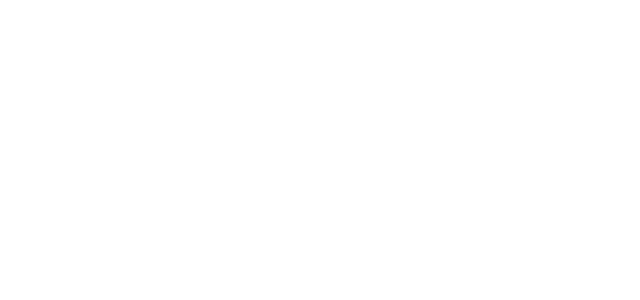
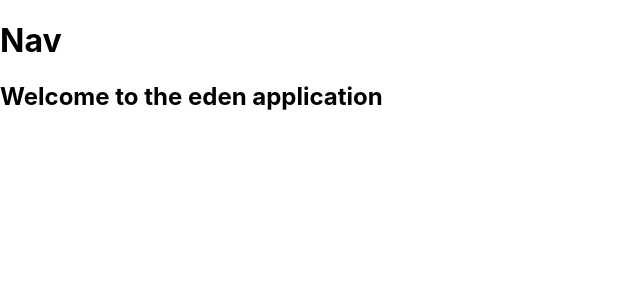
Before and after one commit to Dwaylan/eden-client, a React (Create React App) app: page / in a window 1280 px wide. Shown: the top 300 px of the page, without its empty margins (0-640 px from the left). Built offline with nearby package versions, Linux system fonts and the light colour scheme.

Commit message:
added the nav and landing page

```diff
--- a/src/App.js
+++ b/src/App.js
@@ -1,4 +1,5 @@
 import React from "react";
+import Nav from "./Components/Nav";
 import Router from "./Router/Router";
 import { BrowserRouter } from "react-router-dom";
 import "./App.css";
@@ -6,6 +7,7 @@
 function App() {
   return (
     <BrowserRouter>
+      <Nav />
       <Router />
     </BrowserRouter>
   );
--- /dev/null
+++ b/src/Components/Landingpage/Landingpage.js
@@ -0,0 +1,9 @@
+import React from "react";
+
+export default function Landingpage() {
+  return (
+    <div>
+      <h2>Welcome to the eden application</h2>
+    </div>
+  );
+}
--- /dev/null
+++ b/src/Components/Landingpage/index.js
@@ -0,0 +1,2 @@
+import Landingpage from "./Landingpage";
+export default Landingpage;
--- /dev/null
+++ b/src/Components/Nav/Nav.js
@@ -0,0 +1,9 @@
+import React from "react";
+
+export default function Nav() {
+  return (
+    <div>
+      <h1>Nav</h1>
+    </div>
+  );
+}
--- /dev/null
+++ b/src/Components/Nav/index.js
@@ -0,0 +1,2 @@
+import Nav from "./Nav";
+export default Nav;
--- a/src/Router/Router.js
+++ b/src/Router/Router.js
@@ -1,25 +1,30 @@
 import React from "react";
 import { Switch, Route, Redirect } from "react-router";
+import Landingpage from "../Components/Landingpage/Landingpage";
 
-const checkAuth = () => {
-  const cookies = cookie.parse(document.cookie);
-  return cookies["loggedIn"] ? true : false;
-};
+// const checkAuth = () => {
+//   const cookies = cookie.parse(document.cookie);
+//   return cookies["loggedIn"] ? true : false;
+// };
 
-// Write ProtectedRoute function here
-const ProtectedRoute = ({ component: Component, ...rest }) => {
+// // Write ProtectedRoute function here
+// const ProtectedRoute = ({ component: Component, ...rest }) => {
+//   return (
+//     <Route
+//       {...rest}
+//       render={(props) =>
+//         checkAuth() ? <Component {...props} /> : <Redirect to="/login" />
+//       }
+//     />
+//   );
+// };
+
+const Router = () => {
   return (
-    <Route
-      {...rest}
-      render={(props) =>
-        checkAuth() ? <Component {...props} /> : <Redirect to="/login" />
-      }
-    />
+    <Switch>
+      <Route path="/" component={Landingpage}></Route>
+    </Switch>
   );
 };
 
-const Router = () => {
-  return <Switch></Switch>;
-};
-
 export default Router;
```
